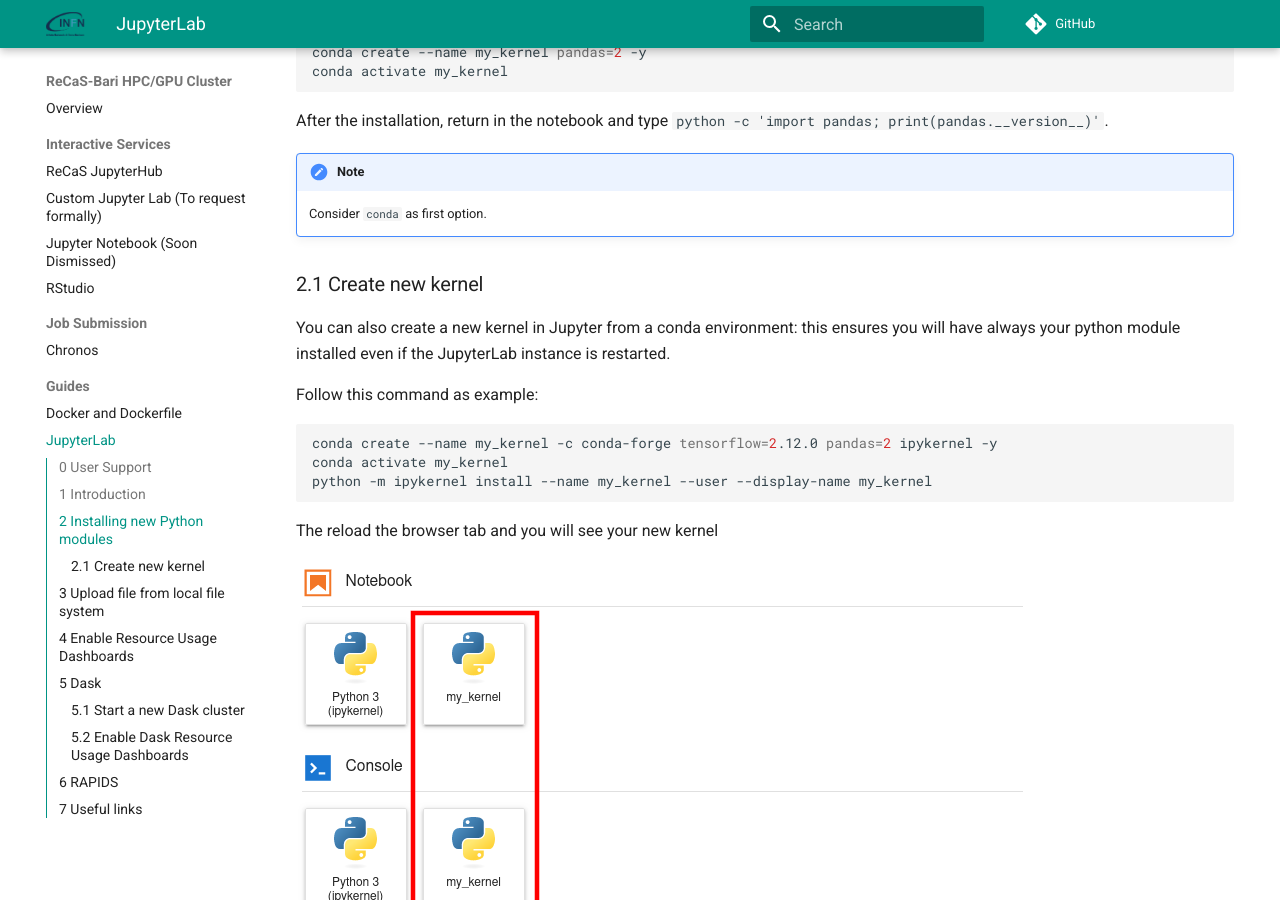
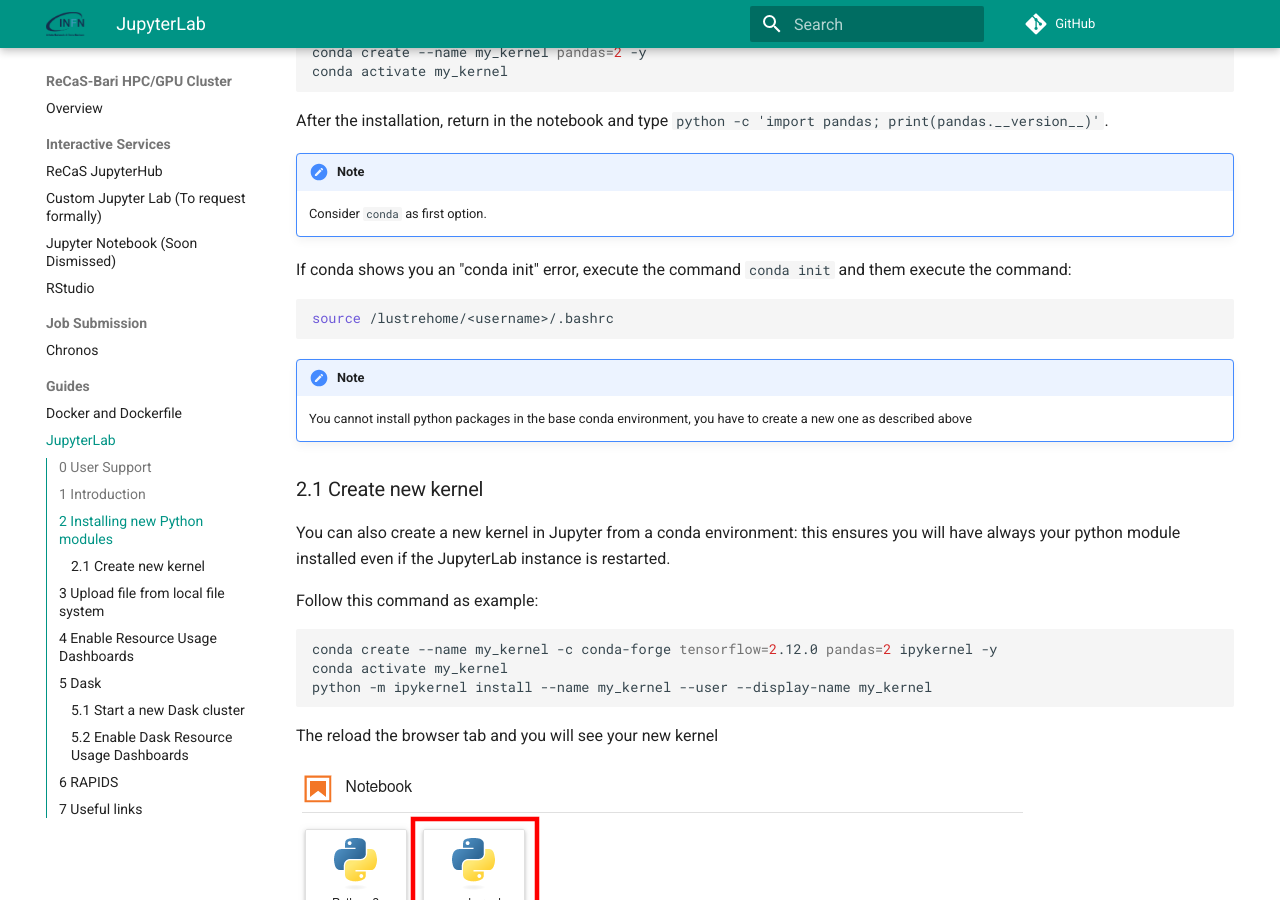
Before and after one commit to jvino/cluster-hpc-gpu-guides, an MkDocs documentation site: the page built from docs/guides/jupyter-lab.md, in a window 1280 px wide and 900 px high, scrolled down 1223 px. Built offline with MkDocs 1.6.1 and Material for MkDocs 9.7.7, drawn with Linux system fonts in a browser that asks for light colours; comment, search, counter and statistics services are not loaded.

Commit message:
improved conda section

````diff
--- a/docs/guides/jupyter-lab.md
+++ b/docs/guides/jupyter-lab.md
@@ -47,6 +47,15 @@
 
 !!! note
     Consider `conda` as first option.
+
+If conda shows you an "conda init" error, execute the command `conda init` and them execute the command:
+
+```bash
+source /lustrehome/<username>/.bashrc
+```
+
+!!! note
+    You cannot install python packages in the base conda environment, you have to create a new one as described above
 
 ### 2.1 Create new kernel
 
````
